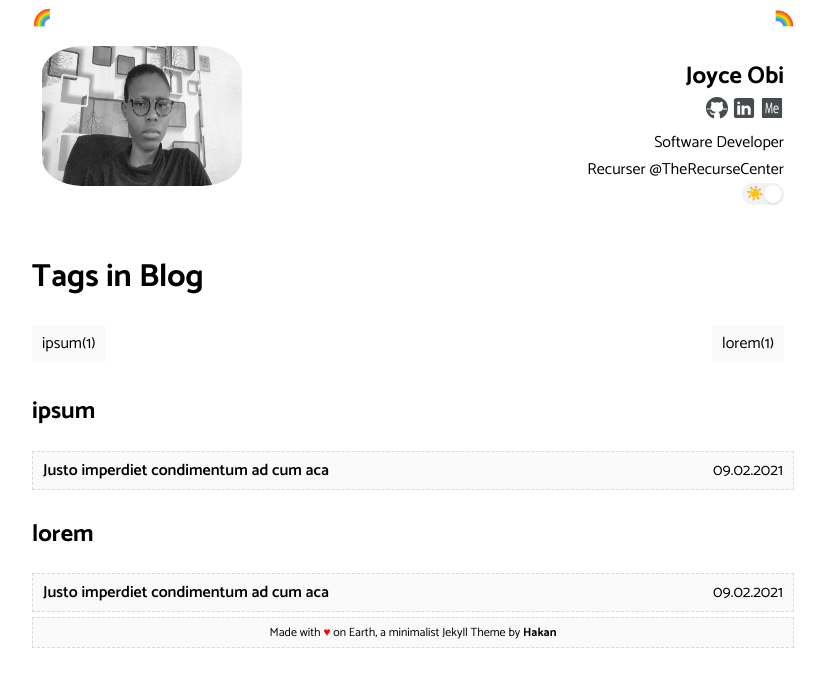
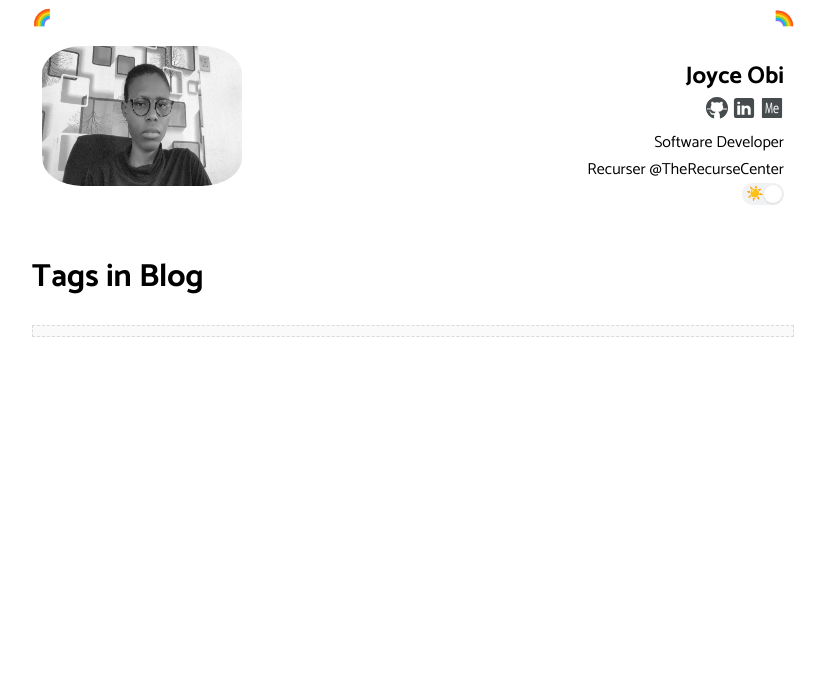
Before and after one commit to Joyce-O/-joyceobi.github.io, a Jekyll site: the page built from tags.html, in a window 1280 px wide. Shown: the top 687 px of the page, without its empty margins (227-1052 px from the left). Built offline with Jekyll 4.4.1, drawn with Linux system fonts in a browser that asks for light colours; part of the change alters nothing that is shown.

Commit message:
Remove dummy post

```diff
--- a/_config.yml
+++ b/_config.yml
@@ -7,7 +7,7 @@ timezone: WAT
 repo: 'https://github.com/Joyce-O/-joyceobi.github.io'
 google_verify: XXX
 google_analytics: UA-XXXXXXXX-00
-discus-identifier: XXX
+discus-identifier: ''
 author:
   name: Joyce Obi
   bio: Software Developer <br> Recurser @TheRecurseCenter
--- a/_layouts/default.html
+++ b/_layouts/default.html
@@ -25,7 +25,7 @@
 	</div>
 	{{ content }}
 	<div class="footer">
-		<span>Made with <font color="red">♥</font> on Earth, a minimalist Jekyll Theme by <a href="https://hakan.io"><b>Hakan</b></a></span>
+		<!-- <span>Made with <font color="red">♥</font> on Earth, a minimalist Jekyll Theme by <a href="https://hakan.io"><b>Hakan</b></a></span> -->
 	</div>
 </div>
 {% include footer.html %}
--- a/_posts/2021-02-09-sample-3.md
+++ /dev/null
@@ -1,78 +0,0 @@
----
-title: "Justo imperdiet condimentum ad cum aca"
-date: 2021-02-09T00:00:00+00:00
-author: Joyce Obi
-layout: post
-permalink: /justo-imperdiet-condimentum-ad-cum-acanone/
-categories: Genel
-tags: [lorem, ipsum]
----
-Lorem markdownum feriam: vir, vulnere cum postquam ocius, ecce. Exsangui totiens
-generis [Iuppiter](http://www.fertur.io/aeacidis) dederunt cerva refoventque,
-mea nulla secessit modo et. Hospes **felices stetimusque** erat: **Niobe
-nostro**, ne ruris *in deas extrema*. Thebaides crimina, tu dixerat eripiet
-quiescere animae, pervenientia fuit furta sacrata illam, dabat. Quod munera
-monstra rimas ultra cunctos.
-
-Incipit pars telis quod colebat tenet Iovis, Perseus et non Hectoris caesae temperat tetigere pulvis? Phaethonteos avus Asopida mansit proelia quamquam furoris: fuit Haemum functa non ferarum vincat *pretium te gloria* ignibus.
-
-## Potum maius urbem
-
-Polydori arvis. Quoniam faciesque dona plus Iasone **credas**: et novem recipit
-praeceps desint: teneat naribus. [Athamanas
-Cupido](http://fierent.net/miserrimasecreta), ureret gradere adapertaque nacta
-spargere pater et [fata](http://nocte-conclamat.org/indiciique-micant) ferrove
-**et** loqui essem Tegeaea varios leviter. Et nymphis in exhibita villo!
-
-![Ephesus]({{ site.baseurl }}/assets/images/ephesus.jpg "Ephesus")
-
-Sacra erat cuncta. Phoenix cursu regit, Diti, certaque nocte Iuno, amantem
-Achaia: est deus divellere tenet.
-
-## Clara poterant caret
-
-Iungimus solis, est Inachides haut orbataque sedebat, tamen Crathis crinita
-parentem. Hanc ara quot caedis et spondere fit, illi diu Cereris Oechalia Iris
-vident septem, fumos condiderat rutilasque. Tenent instrumenta nudaverat dicta.
-Et et curis: quod Arcades ipsa: vellet, altius non madidos numina in.
-
-- Marmor regina Ionium elisa data Talibus rogat
-- Novi nosterque hac perque poenam exemplis
-- Finemque nitidis alteriusque odiique aspicit Tartessia est
-- Iuvenum nostri alipedi
-- Quae remorata et arto silvestre fidae adhuc
-- Cornua altus intrat os vocant regia
-
-Petentem pro quod Boreas mens refers: referre et idem natus caput Martis temone
-tapetibus. Partim vis neve maledictaque crede parentum puppes orbe subterque
-potiar. Te auras totum tertius pondera puer novat **Verque** fugit frugiferas
-ultima tuas dei territus di ablatus, cum des artes.
-
-Socium est facti est enim neve patris facto Laertaque formam. E quoque manibus
-Cecropio telorum *ultima*, est non [est](http://manus.io/est), sim desiluit
-solida; fecit. Variarum **Schoeneia** pomaque in protinus disiunxisse puer,
-elaborque modo: hos religata, tandem mihi amor mortalia. Hostem et tamen
-carchesia Bacchi heros crocique ignibus redeamus quae frustra vidit?
-
-Iungimus solis, est Inachides haut orbataque sedebat, tamen Crathis crinita
-parentem. Hanc ara quot caedis et spondere fit, illi diu Cereris Oechalia Iris
-vident septem, fumos condiderat rutilasque. Tenent instrumenta nudaverat dicta.
-Et et curis: quod Arcades ipsa: vellet, altius non madidos numina in.
-
-- Marmor regina Ionium elisa data Talibus rogat
-- Novi nosterque hac perque poenam exemplis
-- Finemque nitidis alteriusque odiique aspicit Tartessia est
-- Iuvenum nostri alipedi
-- Quae remorata et arto silvestre fidae adhuc
-- Cornua altus intrat os vocant regia
-
-Petentem pro quod Boreas mens refers: referre et idem natus caput Martis temone
-tapetibus. Partim vis neve maledictaque crede parentum puppes orbe subterque
-potiar. Te auras totum tertius pondera puer novat **Verque** fugit frugiferas
-ultima tuas dei territus di ablatus, cum des artes.
-
-Socium est facti est enim neve patris facto Laertaque formam. E quoque manibus
-Cecropio telorum *ultima*, est non [est](http://manus.io/est), sim desiluit
-solida; fecit. Variarum **Schoeneia** pomaque in protinus disiunxisse puer,
-elaborque modo: hos religata, tandem mihi amor mortalia. Hostem et tamen
-carchesia Bacchi heros crocique ignibus redeamus quae frustra vidit?
```
